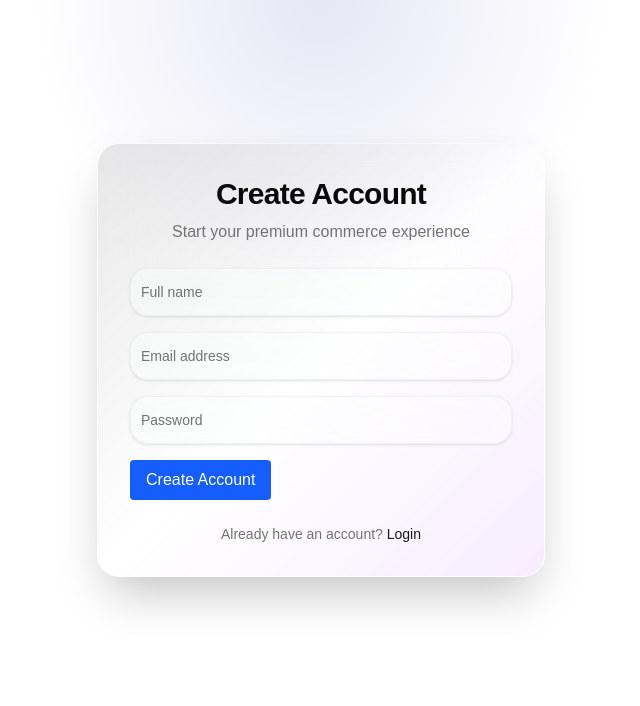
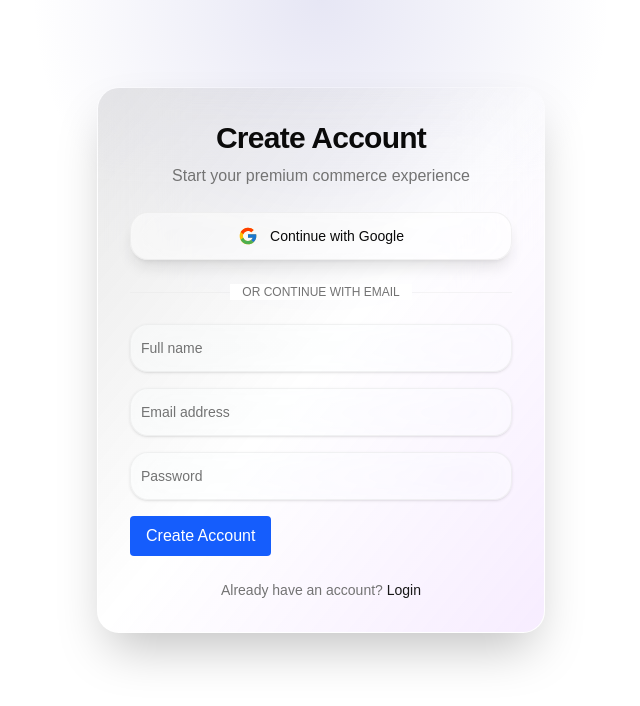
Before and after one commit to FokhrulSabel/shopopia-client, a React (Vite) app: page /register in a window 1280 px wide. Shown: the top 706 px of the page, without its empty margins (319-959 px from the left). Built offline with nearby package versions, Linux system fonts and the light colour scheme; no server answers.

Commit message:
feat: implement Google authentication, add GoogleAuthButton component, and integrate with login and registration forms

```diff
--- a/src/App.jsx
+++ b/src/App.jsx
@@ -1,7 +1,12 @@
+import { useAuthListener } from "./features/auth/hooks/useAuthListener";
+import AppRoutes from "./routes/AppRoutes";
+
 import "./App.css";
 
 function App() {
-  return <></>;
+  useAuthListener();
+
+  return <AppRoutes />;
 }
 
 export default App;
--- /dev/null
+++ b/src/features/auth/components/GoogleAuthButton.jsx
@@ -0,0 +1,48 @@
+import { motion } from "framer-motion";
+
+import { FcGoogle } from "react-icons/fc";
+import { useGoogleLogin } from "../hooks/useGoogleLogin";
+
+
+
+const GoogleAuthButton = () => {
+  const { mutateAsync, isPending } = useGoogleLogin();
+
+  const handleGoogleAuth = async () => {
+    await mutateAsync();
+  };
+
+  return (
+    <motion.button
+      whileTap={{ scale: 0.98 }}
+      whileHover={{ scale: 1.01 }}
+      disabled={isPending}
+      onClick={handleGoogleAuth}
+      className="
+        flex
+        h-12
+        w-full
+        items-center
+        justify-center
+        gap-3
+        rounded-2xl
+        border
+        border-border/50
+        bg-background/60
+        px-4
+        text-sm
+        font-medium
+        shadow-lg
+        backdrop-blur-xl
+        transition-all
+        duration-300
+        hover:bg-background/80
+      "
+    >
+      <FcGoogle className="text-xl" />
+      Continue with Google
+    </motion.button>
+  );
+};
+
+export default GoogleAuthButton;
--- a/src/features/auth/components/LoginForm.jsx
+++ b/src/features/auth/components/LoginForm.jsx
@@ -5,8 +5,7 @@ import AuthInput from "./AuthInput";
 import LoadingButton from "@/components/ui/LoadingButton";
 import { PATHS } from "@/routes/path";
 import { useLogin } from "../hooks/useLogin";
-
-
+import GoogleAuthButton from "./GoogleAuthButton";
 
 
 const LoginForm = () => {
@@ -40,6 +39,20 @@ const LoginForm = () => {
           <p className="text-muted-foreground">
             Login to your Shopopai account
           </p>
+        </div>
+
+        <GoogleAuthButton />
+
+        <div className="relative">
+          <div className="absolute inset-0 flex items-center">
+            <span className="w-full border-t border-border/40" />
+          </div>
+
+          <div className="relative flex justify-center text-xs uppercase">
+            <span className="bg-background px-3 text-muted-foreground">
+              Or continue with email
+            </span>
+          </div>
         </div>
 
         <form onSubmit={handleSubmit} className="space-y-4">
--- a/src/features/auth/components/RegisterForm.jsx
+++ b/src/features/auth/components/RegisterForm.jsx
@@ -1,12 +1,13 @@
 import { useState } from "react";
 import { Link } from "react-router-dom";
-
 
 import LoadingButton from "@/components/ui/LoadingButton";
 import AuthCard from "./AuthCard";
 import AuthInput from "./AuthInput";
 import { PATHS } from "@/routes/path";
 import { useRegister } from "../hooks/useRegister";
+import GoogleAuthButton from "./GoogleAuthButton";
+
 
 const RegisterForm = () => {
   const { mutateAsync, isPending } = useRegister();
@@ -41,6 +42,20 @@ const RegisterForm = () => {
           <p className="text-muted-foreground">
             Start your premium commerce experience
           </p>
+        </div>
+
+        <GoogleAuthButton />
+
+        <div className="relative">
+          <div className="absolute inset-0 flex items-center">
+            <span className="w-full border-t border-border/40" />
+          </div>
+
+          <div className="relative flex justify-center text-xs uppercase">
+            <span className="bg-background px-3 text-muted-foreground">
+              Or continue with email
+            </span>
+          </div>
         </div>
 
         <form onSubmit={handleSubmit} className="space-y-4">
--- /dev/null
+++ b/src/features/auth/hooks/useAuthListener.js
@@ -0,0 +1,33 @@
+import { useEffect } from "react";
+
+import { onAuthStateChanged } from "firebase/auth";
+import { useDispatch } from "react-redux";
+import { auth } from "@/lib/firebase";
+import { logout, setCredentials } from "../store/authSlice";
+
+
+export const useAuthListener = () => {
+  const dispatch = useDispatch();
+
+  useEffect(() => {
+    const unsubscribe = onAuthStateChanged(auth, async (user) => {
+      if (user) {
+        dispatch(
+          setCredentials({
+            user: {
+              id: user.uid,
+              name: user.displayName,
+              email: user.email,
+              avatar: user.photoURL,
+            },
+            token: await user.getIdToken(),
+          }),
+        );
+      } else {
+        dispatch(logout());
+      }
+    });
+
+    return unsubscribe;
+  }, [dispatch]);
+};
--- /dev/null
+++ b/src/features/auth/hooks/useGoogleLogin.js
@@ -0,0 +1,23 @@
+import { useMutation } from "@tanstack/react-query";
+import { useDispatch } from "react-redux";
+import { useNavigate } from "react-router-dom";
+
+import { loginWithGoogle } from "../services/firebaseAuthService";
+import { setCredentials } from "../store/authSlice";
+import { PATHS } from "@/routes/path";
+
+export const useGoogleLogin = () => {
+  const dispatch = useDispatch();
+
+  const navigate = useNavigate();
+
+  return useMutation({
+    mutationFn: loginWithGoogle,
+
+    onSuccess: (data) => {
+      dispatch(setCredentials(data));
+
+      navigate(PATHS.PROFILE);
+    },
+  });
+};
--- /dev/null
+++ b/src/features/auth/services/firebaseAuthService.js
@@ -0,0 +1,62 @@
+import { auth } from "@/lib/firebase";
+import {
+  GoogleAuthProvider,
+  signInWithPopup,
+  createUserWithEmailAndPassword,
+  signInWithEmailAndPassword,
+  updateProfile,
+  signOut,
+} from "firebase/auth";
+
+
+
+const googleProvider = new GoogleAuthProvider();
+
+export const loginWithGoogle = async () => {
+  const result = await signInWithPopup(auth, googleProvider);
+
+  return {
+    user: {
+      id: result.user.uid,
+      name: result.user.displayName,
+      email: result.user.email,
+      avatar: result.user.photoURL,
+    },
+    token: await result.user.getIdToken(),
+  };
+};
+
+export const registerWithEmail = async ({ name, email, password }) => {
+  const result = await createUserWithEmailAndPassword(auth, email, password);
+
+  await updateProfile(result.user, {
+    displayName: name,
+  });
+
+  return {
+    user: {
+      id: result.user.uid,
+      name,
+      email,
+    },
+    token: await result.user.getIdToken(),
+  };
+};
+
+export const loginWithEmail = async ({ email, password }) => {
+  const result = await signInWithEmailAndPassword(auth, email, password);
+
+  return {
+    user: {
+      id: result.user.uid,
+      name: result.user.displayName,
+      email: result.user.email,
+      avatar: result.user.photoURL,
+    },
+    token: await result.user.getIdToken(),
+  };
+};
+
+export const logoutUser = async () => {
+  await signOut(auth);
+};
--- /dev/null
+++ b/src/lib/firebase.js
@@ -0,0 +1,16 @@
+import { initializeApp } from "firebase/app";
+
+import { getAuth } from "firebase/auth";
+
+const firebaseConfig = {
+  apiKey: import.meta.env.VITE_FIREBASE_API_KEY,
+  authDomain: import.meta.env.VITE_FIREBASE_AUTH_DOMAIN,
+  projectId: import.meta.env.VITE_FIREBASE_PROJECT_ID,
+  storageBucket: import.meta.env.VITE_FIREBASE_STORAGE_BUCKET,
+  messagingSenderId: import.meta.env.VITE_FIREBASE_MESSAGING_SENDER_ID,
+  appId: import.meta.env.VITE_FIREBASE_APP_ID,
+};
+
+const app = initializeApp(firebaseConfig);
+
+export const auth = getAuth(app);
```
